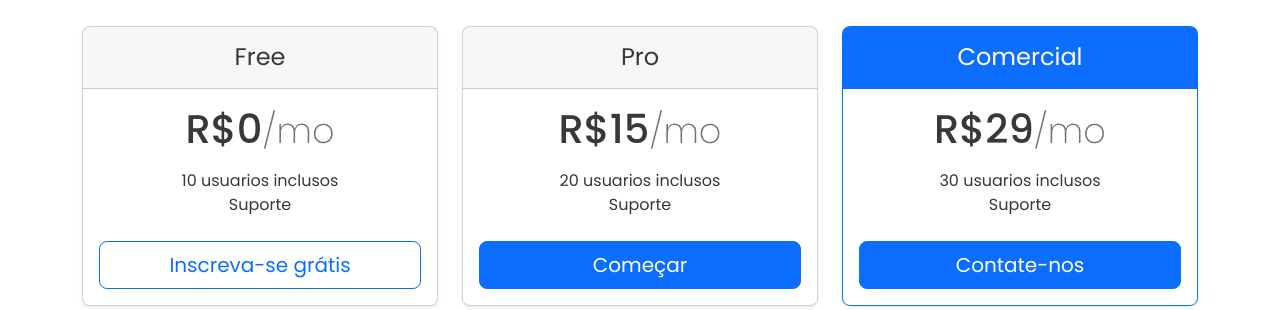
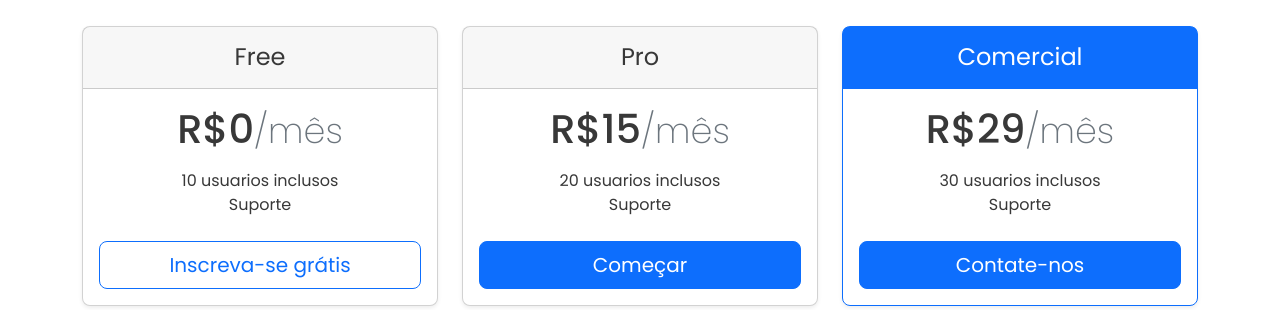
Before and after one commit to AguineleQueiroz/Seiri-app, a Django app: page / in a window 1280 px wide. Shown: the part 3252-3562 px from the top of the page. Run offline with Django 4.2, Linux system fonts and the light colour scheme.

Commit message:
Update promocional-page.html

```diff
--- a/App/templates/promocional-page.html
+++ b/App/templates/promocional-page.html
@@ -153,7 +153,7 @@
                         <h4 class="my-0 fw-normal">Free</h4>
                     </div>
                     <div class="card-body">
-                        <h1 class="card-title pricing-card-title">R$0<small class="text-muted fw-light">/mo</small></h1>
+                        <h1 class="card-title pricing-card-title">R$0<small class="text-muted fw-light">/mês</small></h1>
                         <ul class="list-unstyled mt-3 mb-4">
                             <li>10 usuarios inclusos</li>
                             <li>Suporte</li>
@@ -168,7 +168,7 @@
                         <h4 class="my-0 fw-normal">Pro</h4>
                     </div>
                     <div class="card-body">
-                        <h1 class="card-title pricing-card-title">R$15<small class="text-muted fw-light">/mo</small></h1>
+                        <h1 class="card-title pricing-card-title">R$15<small class="text-muted fw-light">/mês</small></h1>
                         <ul class="list-unstyled mt-3 mb-4">
                             <li>20 usuarios inclusos</li>
                             <li>Suporte</li>
@@ -183,7 +183,7 @@
                         <h4 class="my-0 fw-normal">Comercial</h4>
                     </div>
                     <div class="card-body">
-                        <h1 class="card-title pricing-card-title">R$29<small class="text-muted fw-light">/mo</small></h1>
+                        <h1 class="card-title pricing-card-title">R$29<small class="text-muted fw-light">/mês</small></h1>
                         <ul class="list-unstyled mt-3 mb-4">
                             <li>30 usuarios inclusos</li>
                             <li>Suporte</li>
```
